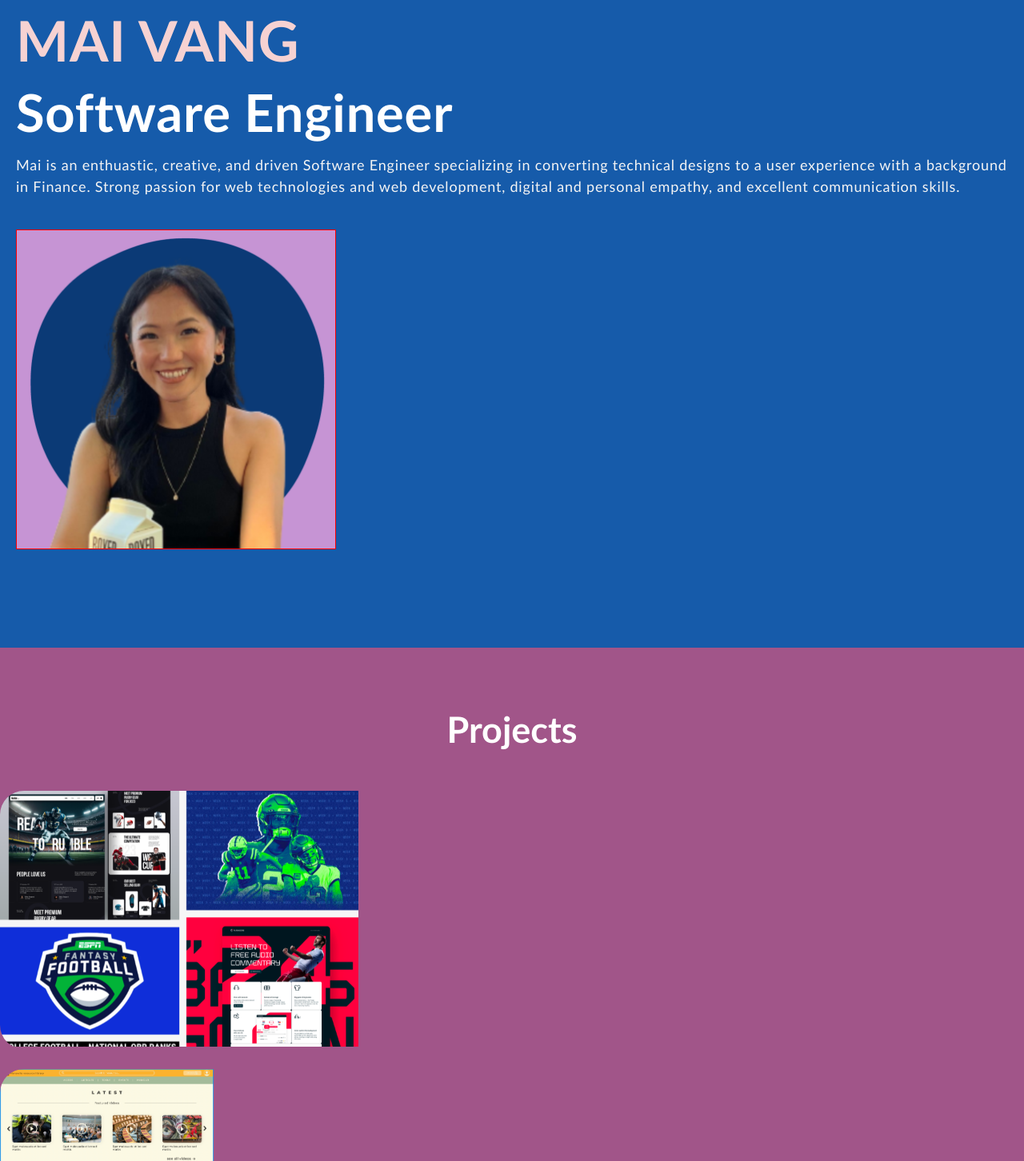
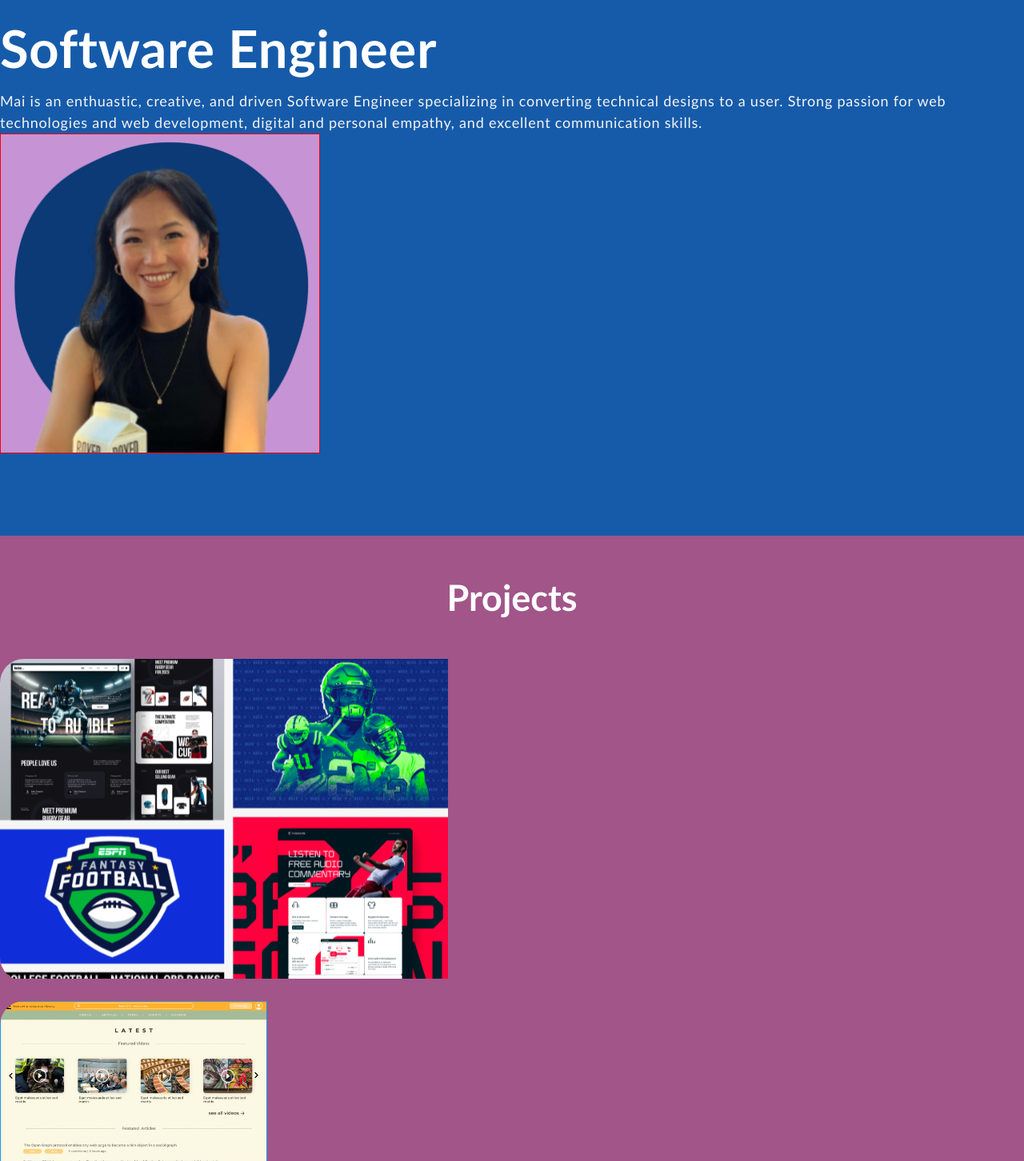
Before and after one commit to vmaineng/portfolioMai, a React (Create React App) app: page / in a window 1280 px wide. Shown: the part 318-1770 px from the top of the page at 80% size. Built offline with nearby package versions, Linux system fonts and the light colour scheme.

Commit message:
added in padding

```diff
--- a/src/App.css
+++ b/src/App.css
@@ -236,7 +236,7 @@ nav.navbar .navbar-toggler[aria-expanded="true"] .navbar-toggler-icon {
 /* -------------------------------- Banner -------------------------------- */
 .banner {
   margin-top: 0;
-  padding: 260px 0 100px 0;
+  padding: 200px 0 100px 0;
   background-color: #165baa;
   background-position: top center;
   background-size: cover;
@@ -288,13 +288,19 @@ nav.navbar .navbar-toggler[aria-expanded="true"] .navbar-toggler-icon {
   text-align: left;
 } */
 
-@keyframes animate {
-  0% {
-    background-position: left 0px top 10px;
-  }
-  40% {
-    background-position: left 800px top 10px;
-  }
+#animated {
+  animation: updown 3s linear infinite;
+}
+@keyframes updown {
+    0% {
+        transform: translateY(-20px);
+    }
+    50% {
+        transform: translateY(20px);
+    }
+    100% {
+        transform: translateY(-20px);
+    }
 }
 
 /* Banner text content ---------------------- */
@@ -326,7 +332,7 @@ nav.navbar .navbar-toggler[aria-expanded="true"] .navbar-toggler-icon {
 
 /* --------------------------------  Projects --------------------------------  */
 .project {
-  padding: 75px 0;
+  padding: 50px 0;
   position: relative;
   background-color: #a15589;
 }
@@ -342,8 +348,7 @@ nav.navbar .navbar-toggler[aria-expanded="true"] .navbar-toggler-icon {
   border-radius: 30px;
   overflow: hidden;
   margin-bottom: 25px;
-  width: 100%;
-  height: 100%;
+
 }
 
 /* hover background --------------------------------  */
--- a/src/components/Home.js
+++ b/src/components/Home.js
@@ -9,19 +9,18 @@ export const Home = () => {
       <section className="banner" id="home">
         <Container className="container">
           <Row className="aligh-items-center">
-            <Col className="column1">
+            <Col class="column1">
               <h2> Hello there :) </h2>
               <span className="name">{myName}</span>
               <h1> Software Engineer </h1>
-              <p >
+              <p>
                 Mai is an enthuastic, creative, and driven Software Engineer
-                specializing in converting technical designs to a user
-                experience with a background in Finance. Strong passion for web
-                technologies and web development, digital and personal empathy,
-                and excellent communication skills.
+                specializing in converting technical designs to a user. Strong
+                passion for web technologies and web development, digital and
+                personal empathy, and excellent communication skills.
               </p>
             </Col>
-            <Col className="column2">
+            <Col class="column2">
               <img src={selfPortrait} alt="selfPortrait" class="selfPortrait" />
             </Col>
           </Row>
--- a/src/components/NavBar.js
+++ b/src/components/NavBar.js
@@ -32,9 +32,9 @@ export const NavBar = () => {
           <img src={logo} alt="logo" id="logoBanner"/>
           <span className="name"> Mai Vang - SWE </span>
         </Navbar.Brand>
-        <Navbar.Toggle aria-controls="basic-navbar-nav">
+        {/* <Navbar.Toggle aria-controls="basic-navbar-nav">
           <span className="navbar-toggler-icon"></span>
-        </Navbar.Toggle>
+        </Navbar.Toggle> */}
         <Navbar.Collapse id="basic-navbar-nav">
           <Nav className="me-auto">
             <Nav.Link
--- a/src/components/ProjectCard.js
+++ b/src/components/ProjectCard.js
@@ -6,7 +6,7 @@ export const ProjectCard = ({title,imgURL,stack,description,github,demo}) => {
     <div>
           <Col size={20} sm={8} md={6} >
             <Card className="proj-imgbx">
-                <Card.Img variant="top" style={{ height: '20rem' }} src={imgURL} alt="{title}"/>
+                <Card.Img style={{ height: '25rem'}} src={imgURL} alt="{title}"/>
                     <div className="proj-txt">
                         <h4> {title}</h4>
                         <h5>{description}</h5>
--- a/src/components/Projects.js
+++ b/src/components/Projects.js
@@ -57,7 +57,7 @@ export const Projects = () => {
     <section className="project" id="projects">
             <Container>
                 <Row>
-                    <Col size={12}>
+                    <Col size={15}>
                     <TrackVisibility>
                         {({ isVisible }) =>
                         <div className={isVisible ? "animate__animated animate__fadeIn": ""}>
```
